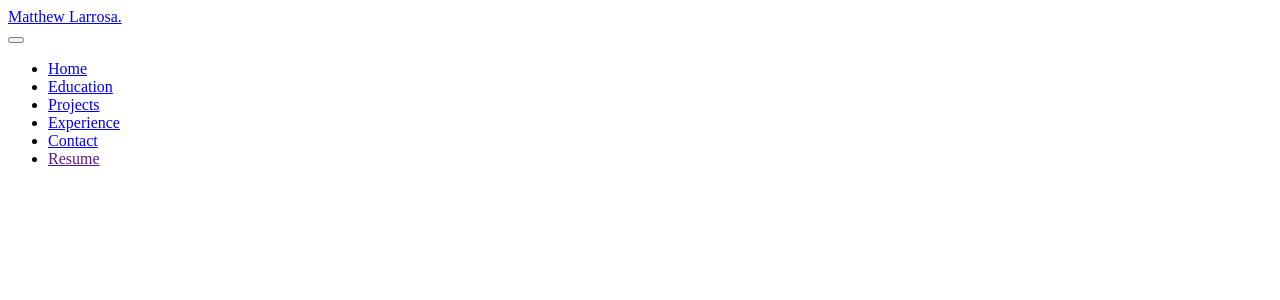
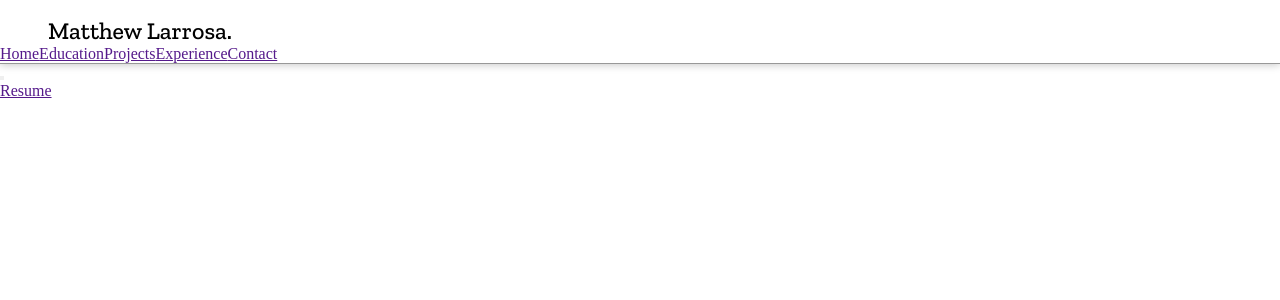
Before and after one commit to matthewLarrosa/portfilio-website-v2, a React (Vite) app: page / in a window 1280 px wide. Shown: the top 300 px of the page. Built offline with nearby package versions, Linux system fonts and the light colour scheme.

Commit message:
nav md implemented

```diff
--- a/src/components/Header/Navbar.css
+++ b/src/components/Header/Navbar.css
@@ -1,28 +1,28 @@
 @media only screen and (max-width: 600px) {
-    *{
+  * {
     margin: 0px;
     padding: 0px;
     box-sizing: border-box;
   }
-    .navBar{
+  .navBar {
     width: screen;
     height: 4rem;
     z-index: 2;
     backdrop-filter: blur(5px);
     border-bottom: solid 1px;
     border-color: rgb(152, 152, 152);
-      box-shadow: 0px .5px 8px rgb(200, 200, 200);
+    box-shadow: 0px 0.5px 8px rgb(200, 200, 200);
   }
-    .headerTitle{
-      color:black;
+  .headerTitle {
+    color: black;
     font-family: "Zilla Slab", sans-serif;
-      display:inline-block;
+    display: inline-block;
     text-decoration: none;
     font-size: 1.5rem;
     margin-top: 1rem;
     margin-left: 1rem;
   }
-    .sidebarToggle{
+  .sidebarToggle {
     position: fixed;
     top: 1.3rem;
     right: 1.2rem;
@@ -31,7 +31,7 @@
     border: none;
     background: none;
   }
-    .nav{
+  .nav {
     width: 310px;
     position: fixed;
     z-index: 1;
@@ -47,16 +47,16 @@
     border-left: solid 1px;
     border-color: #c0c0c0;
   }
-    .nav-open{
+  .nav-open {
     right: 0;
   }
-    .nav-closed{
+  .nav-closed {
     right: -320px;
   }
-    .nav-button{
+  .nav-button {
     z-index: 2;
   }
-    .links{
+  .links {
     font-family: "Zilla Slab", sans-serif;
     display: flex;
     flex-direction: column;
@@ -68,7 +68,7 @@
     transition: all 0.3s linear;
     cursor: pointer;
   }
-    .links a{
+  .links a {
     height: 2rem;
     width: auto;
     background-color: rgb(255, 255, 255);
@@ -76,12 +76,12 @@
     font-size: 2rem;
     color: #000000;
     margin-left: 10px;
-      margin-bottom: 20px;;
+    margin-bottom: 20px;
   }
-    .links:hover{
+  .links:hover {
     margin-left: 40px;
   }
-    .resume{
+  .resume {
     font-family: "Zilla Slab", sans-serif;
     height: 2rem;
     width: auto;
@@ -89,11 +89,11 @@
     font-size: 2rem;
     color: #000000;
     margin-left: 10px;
-      margin-bottom: 20px;;
+    margin-bottom: 20px;
   }
 
   /*Hamburger Animation*/
-    #nav-icon3{
+  #nav-icon3 {
     width: 20px;
     height: 4px;
     position: relative;
@@ -102,14 +102,14 @@
     -moz-transform: rotate(0deg);
     -o-transform: rotate(0deg);
     transform: rotate(0deg);
-        -webkit-transition: .5s ease-in-out;
-        -moz-transition: .5s ease-in-out;
-        -o-transition: .5s ease-in-out;
-        transition: .5s ease-in-out;
+    -webkit-transition: 0.5s ease-in-out;
+    -moz-transition: 0.5s ease-in-out;
+    -o-transition: 0.5s ease-in-out;
+    transition: 0.5s ease-in-out;
     cursor: pointer;
   }
 
-      #nav-icon3 span{
+  #nav-icon3 span {
     display: block;
     position: absolute;
     height: 2px;
@@ -122,17 +122,18 @@
     -moz-transform: rotate(0deg);
     -o-transform: rotate(0deg);
     transform: rotate(0deg);
-        -webkit-transition: .25s ease-in-out;
-        -moz-transition: .25s ease-in-out;
-        -o-transition: .25s ease-in-out;
-        transition: .25s ease-in-out;
+    -webkit-transition: 0.25s ease-in-out;
+    -moz-transition: 0.25s ease-in-out;
+    -o-transition: 0.25s ease-in-out;
+    transition: 0.25s ease-in-out;
   }
 
   #nav-icon3 span:nth-child(1) {
     top: 0px;
   }
 
-      #nav-icon3 span:nth-child(2),#nav-icon3 span:nth-child(3) {
+  #nav-icon3 span:nth-child(2),
+  #nav-icon3 span:nth-child(3) {
     top: 6px;
   }
 
@@ -169,20 +170,52 @@
 
 /* Small devices (portrait tablets and large phones, 600px and up) */
 @media only screen and (min-width: 600px) {
-
+  * {
+    margin: 0px;
+    padding: 0px;
+    box-sizing: border-box;
+  }
+  .navBar {
+    width: screen;
+    height: 4rem;
+    z-index: 2;
+    backdrop-filter: blur(5px);
+    border-bottom: solid 1px;
+    border-color: rgb(152, 152, 152);
+    box-shadow: 0px 0.5px 8px rgb(200, 200, 200);
+  }
+  .resume{
+    content-visibility: hidden;
+  }
+  .headerTitle{
+    color:black;
+    font-family: "Zilla Slab", sans-serif;
+    display:inline-block;
+    text-decoration: none;
+    font-size: 1.5rem;
+    margin-top: 1rem;
+    margin-left: 3rem;
+  }
+  .links{
+    content-visibility: hidden;
+  }
+  .navLinks{
+    grid-column: 2 / 3;
+  }
+  .navContainer{
+    display: grid;
+    grid-template-colums: 1fr auto 1fr;
+  }
 }
 
 /* Medium devices (landscape tablets, 768px and up) */
 @media only screen and (min-width: 768px) {
-
 }
 
 /* Large devices (laptops/desktops, 992px and up) */
 @media only screen and (min-width: 992px) {
-
 }
 
 /* Extra large devices (large laptops and desktops, 1200px and up) */
 @media only screen and (min-width: 1200px) {
-
 }
--- a/src/components/Header/Navbar.tsx
+++ b/src/components/Header/Navbar.tsx
@@ -1,8 +1,13 @@
 import { useState, useEffect } from "react";
+import resume from "/Users/mattf/Projects/portfilio-website-v2/src/assets/Matthew Larrosa Resume.pdf";
 import "./Navbar.css";
 
 function Navbar() {
   const [isNavOpen, setIsNavOpen] = useState(false);
+
+  const openInNewTab = (url: string | URL | undefined) => {
+    window.open(url, "_blank", "noreferrer");
+  };
 
   useEffect(() => {
     const handleResize = () => {
@@ -21,6 +26,13 @@ function Navbar() {
           <a href="#home" className="headerTitle">
             Matthew Larrosa.
           </a>
+          <div className="navLinks">
+          <a href="" className="navLinksText">Home</a>
+          <a href="" className="navLinksText">Education</a>
+          <a href="" className="navLinksText">Projects</a>
+          <a href="" className="navLinksText">Experience</a>
+          <a href="" className="navLinksText">Contact</a>
+        </div>
         </div>
         <div>
           <button
@@ -37,22 +49,38 @@ function Navbar() {
           <nav className={`nav ${isNavOpen ? "nav-open" : "nav-closed"}`}>
             <ul>
               <li className="links">
-                <a onClick={() => setIsNavOpen(!isNavOpen)} href="#home">Home</a>
+                <a onClick={() => setIsNavOpen(!isNavOpen)} href="#home">
+                  Home
+                </a>
               </li>
               <li className="links">
-                <a onClick={() => setIsNavOpen(!isNavOpen)} href="#education">Education</a>
+                <a onClick={() => setIsNavOpen(!isNavOpen)} href="#education">
+                  Education
+                </a>
               </li>
               <li className="links">
-                <a onClick={() => setIsNavOpen(!isNavOpen)} href="#project">Projects</a>
+                <a onClick={() => setIsNavOpen(!isNavOpen)} href="#projects">
+                  Projects
+                </a>
               </li>
               <li className="links">
-                <a onClick={() => setIsNavOpen(!isNavOpen)} href="#experience">Experience</a>
+                <a onClick={() => setIsNavOpen(!isNavOpen)} href="#experience">
+                  Experience
+                </a>
               </li>
               <li className="links">
-                <a onClick={() => setIsNavOpen(!isNavOpen)} href="#contact">Contact</a>
+                <a onClick={() => setIsNavOpen(!isNavOpen)} href="#contact">
+                  Contact
+                </a>
               </li>
               <li>
-                <a className="resume" href="">Resume</a>
+                <a
+                  onClick={() => openInNewTab(resume)}
+                  className="resume"
+                  href=""
+                >
+                  Resume
+                </a>
               </li>
             </ul>
           </nav>
```
Also changed, not shown: 1 other file (tests, documents, lock files or other folders). Lines whose indentation alone changed are shown as unchanged.
